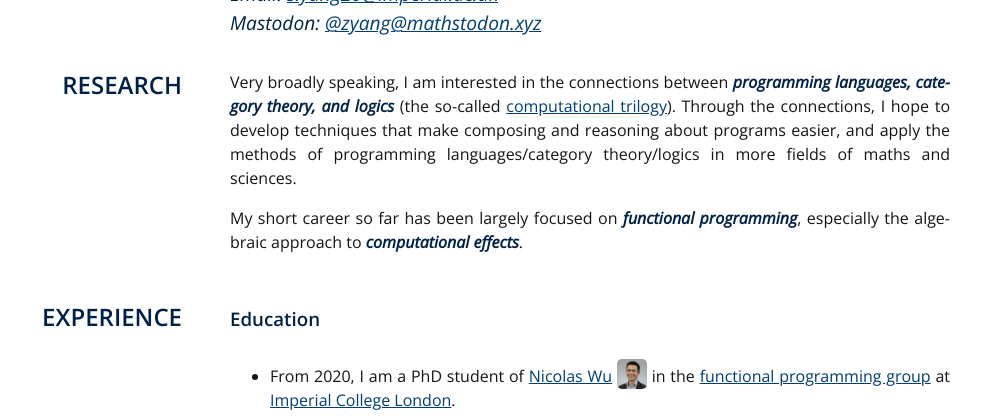
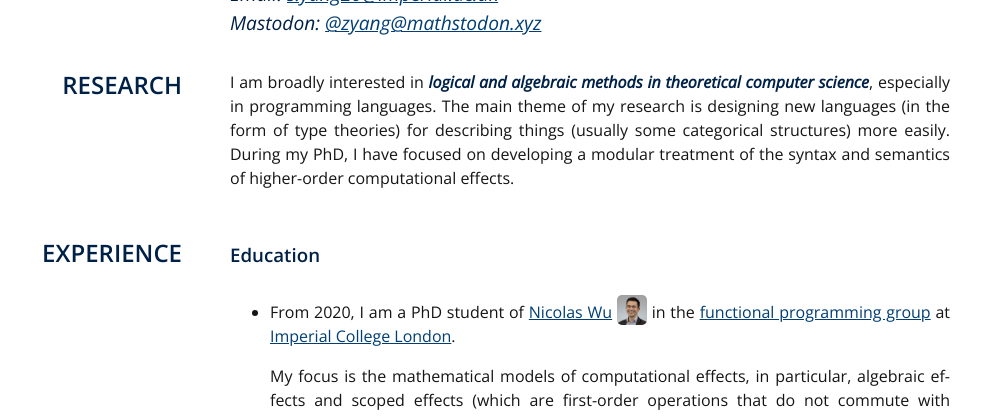
Before and after one commit to yangzhixuan/yangzhixuan.github.io, a plain HTML site: page index.html in a window 1280 px wide. Shown: the part 217-633 px from the top of the page, without its empty margins (170-1151 px from the left). Drawn offline with nearby package versions, Linux system fonts and the light colour scheme.

Commit message:
Update bio

```diff
--- a/index.html
+++ b/index.html
@@ -72,14 +72,10 @@
      </aside>
     </div>
    <div class="pure-u-lg-3-4 pure-u-1">
-    <p>
-      Very broadly speaking, I am interested in the connections between <span class="emph">programming languages, category theory, and logics</span> (the
-      so-called <a href="https://ncatlab.org/nlab/show/computational+trilogy">computational trilogy</a>).
-      Through the connections, I hope to develop techniques that make composing and reasoning about programs easier, and apply the methods
-      of programming languages/category theory/logics in more fields of maths and sciences.
-     </p>
      <p>
-     My short career so far has been largely focused on <span class="emph">functional programming</span>, especially the algebraic approach to <span class="emph">computational effects</span>.
+       I am broadly interested in <span class="emph">logical and algebraic methods in theoretical computer science</span>, especially in programming languages.
+       The main theme of my research is designing new languages (in the form of type theories) for describing things (usually some categorical structures) more easily.
+     During my PhD, I have focused on developing a modular treatment of the syntax and semantics of higher-order computational effects.
      </p>
    </div>
   </section>
```
